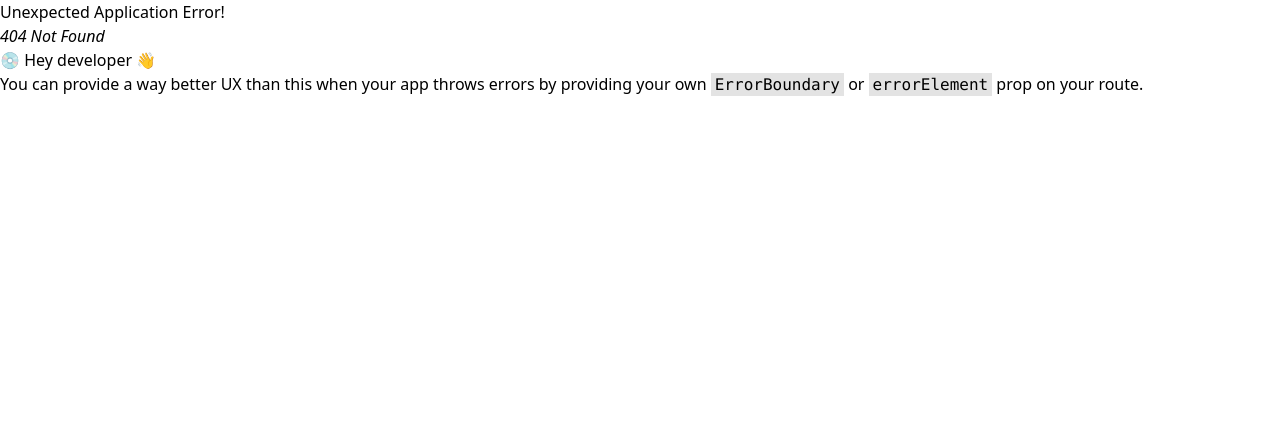
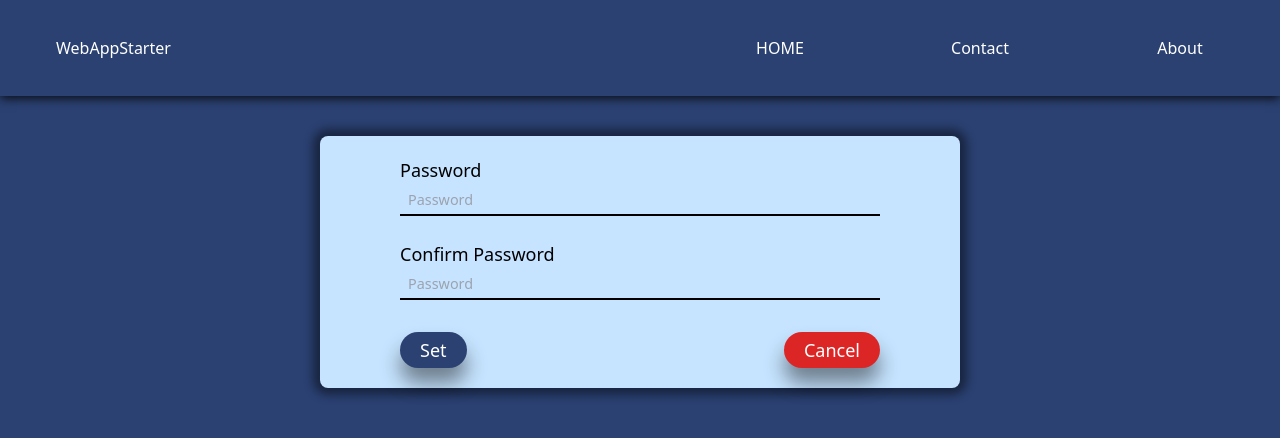
Before and after one commit to neerajg1320/monaco-mini-editor, a React (Vite) app: page /reset-password in a window 1280 px wide. Before the commit this address had no page. Shown: the top 438 px of the page. Built offline with nearby package versions, Linux system fonts and the light colour scheme.

Commit message:
added reset-password route and page, added verify-email page

```diff
--- a/src/components/Register/Signup.tsx
+++ b/src/components/Register/Signup.tsx
@@ -1,10 +1,18 @@
-import React from 'react';
+import React, { useState } from 'react';
 import { useTheme } from '../../contexts/Theme.context';
 import './Signup.style.scss';
 import { Link } from 'react-router-dom';
 
 const Signup: React.FC = () => {
   const { theme } = useTheme();
+  const [verifyEmailMsg, setVerifyEmailMsg] = useState<boolean>(false);
+
+  const handleRegister = ()=>{
+    setVerifyEmailMsg(true);
+    setTimeout(()=>{
+      setVerifyEmailMsg(false);
+    }, 60000)
+  }
   console.log(`landing page`);
   return (
     <div
@@ -38,7 +46,7 @@ const Signup: React.FC = () => {
           <div className='border'></div>
         </label>
         <div className='flex w-9/12 justify-between mt-2'>
-          <button className='px-5 py-1 rounded-3xl register-form-bg-color text-white'>Register</button>
+          <button className='px-5 py-1 rounded-3xl register-form-bg-color text-white' onClick={handleRegister}>Register</button>
           <button className='bg-red-600 px-5 py-1 rounded-3xl text-white cancel-button' >Cancel</button>
         </div>
         <div className="">
@@ -47,6 +55,7 @@ const Signup: React.FC = () => {
             <span className="not-member-register hover:underline hover:underline-offset-2">Login</span>
           </Link>
         </div>
+        {verifyEmailMsg && <div>Verfication Email has been sent</div>}
       </form>
     </div>
   )
--- /dev/null
+++ b/src/components/ResetPassword/ResetPassword.tsx
@@ -0,0 +1,45 @@
+import React from "react";
+import Navbar from "../Navbar/Navbar";
+import { useTheme } from "../../contexts/Theme.context";
+
+const ResetPasswordForm = () => {
+  const { theme } = useTheme();
+  return (
+    <div
+      style={{ ...(theme as React.CSSProperties) }}
+      className="min-h-[88vh] flex items-start justify-center py-10 signup-background"
+    >
+      <form className="flex flex-col bg-red-500  items-center py-5 text-lg gap-6 form-background sm:w-1/2 rounded-lg form-box-shadow w-3/4">
+        <label className="flex flex-col w-9/12">
+          Password
+          <input type="password" placeholder="Password" className="mt-0.5" />
+          <div className="border"></div>
+        </label>
+        <label className="flex flex-col w-9/12 ">
+          Confirm Password
+          <input type="password" placeholder="Password" className="mt-0.5" />
+          <div className="border"></div>
+        </label>
+        <div className="flex w-9/12 justify-between mt-2">
+          <button className="px-5 py-1 rounded-3xl register-form-bg-color text-white">
+            Set
+          </button>
+          <button className="bg-red-600 px-5 py-1 rounded-3xl text-white cancel-button">
+            Cancel
+          </button>
+        </div>
+      </form>
+    </div>
+  );
+};
+
+const ResetPassword = () => {
+  return (
+    <div>
+      <Navbar />
+      <ResetPasswordForm />
+    </div>
+  );
+};
+
+export default ResetPassword;
--- a/src/components/signIn/Signin.tsx
+++ b/src/components/signIn/Signin.tsx
@@ -1,10 +1,20 @@
-import React from "react";
+import React, { useState } from "react";
 import { useTheme } from "../../contexts/Theme.context";
 import "./SignIn.style.scss";
 import { Link } from "react-router-dom";
 
 const Signin: React.FC = () => {
   const { theme } = useTheme();
+  const [resetMsg, setResetMsg] = useState<boolean>();
+
+  const handleForgotPassword = () => {
+    console.log("hello out");
+      setResetMsg(true);
+      setTimeout(() => {
+        setResetMsg(false);
+      }, 60000);
+  };
+
   return (
     <div
       style={{ ...(theme as React.CSSProperties) }}
@@ -21,7 +31,13 @@ const Signin: React.FC = () => {
           <input type="password" placeholder="Password" className="mt-0.5" />
           <div className="border"></div>
         </label>
-        <div className="text-end w-9/12 hover:underline hover:underline-offset-2">Forgot Password?</div>
+
+        <div
+          className="text-end w-9/12 hover:underline hover:underline-offset-2"
+          onClick={handleForgotPassword}
+        >
+          Forgot Password?
+        </div>
         <div className="flex w-9/12 justify-between mt-2">
           <button className="px-5 py-1 rounded-3xl register-form-bg-color text-white">
             Login
@@ -33,9 +49,16 @@ const Signin: React.FC = () => {
         <div className="">
           Not Registered yet?{" "}
           <Link to="/register">
-            <span className="not-member-register hover:underline hover:underline-offset-2">Register</span>
+            <span className="not-member-register hover:underline hover:underline-offset-2">
+              Register
+            </span>
           </Link>
         </div>
+        {resetMsg && (
+          <div className="text-slate-800 ">
+            Password Reset Email has been Sent
+          </div>
+        )}
       </form>
     </div>
   );
--- /dev/null
+++ b/src/components/verifyEmail/VerifyEmail.tsx
@@ -0,0 +1,38 @@
+import React from "react";
+import Navbar from "../Navbar/Navbar";
+import { useTheme } from "../../contexts/Theme.context";
+import { Link } from "react-router-dom";
+
+const EmailVerificationBox = () => {
+  const { theme } = useTheme();
+  return (
+    <div
+      style={{ ...(theme as React.CSSProperties) }}
+      className="min-h-[88vh] flex items-start justify-center py-10 signup-background"
+    >
+      <div className="flex flex-col bg-red-500 items-center justify-center py-5 text-lg gap-6 form-background sm:w-1/2 rounded-lg form-box-shadow w-3/4">
+        <i
+          className="fa fa-check-square-o text-5xl text-green-700"
+          aria-hidden="true"
+        ></i>
+        <h2>Email Verified Successfully</h2>
+        <Link to="/login">
+          <button className="px-5 py-1 rounded-3xl register-form-bg-color text-white">
+            Login
+          </button>
+        </Link>
+      </div>
+    </div>
+  );
+};
+
+const VerifyEmail = () => {
+  return (
+    <div>
+      <Navbar />
+      <EmailVerificationBox />
+    </div>
+  );
+};
+
+export default VerifyEmail;
```
Also changed, not shown: src/main.tsx (+10 -0 lines).
